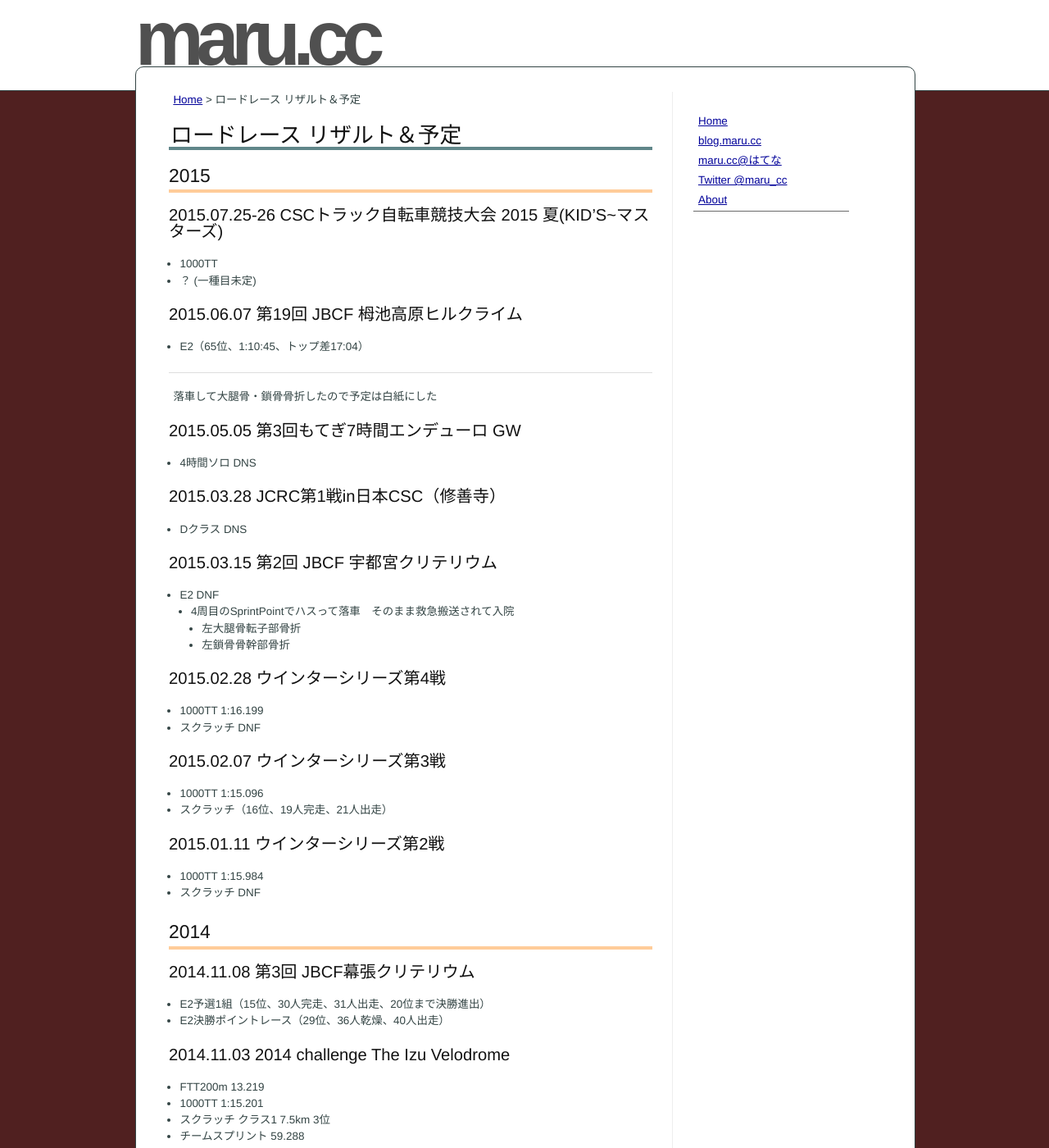
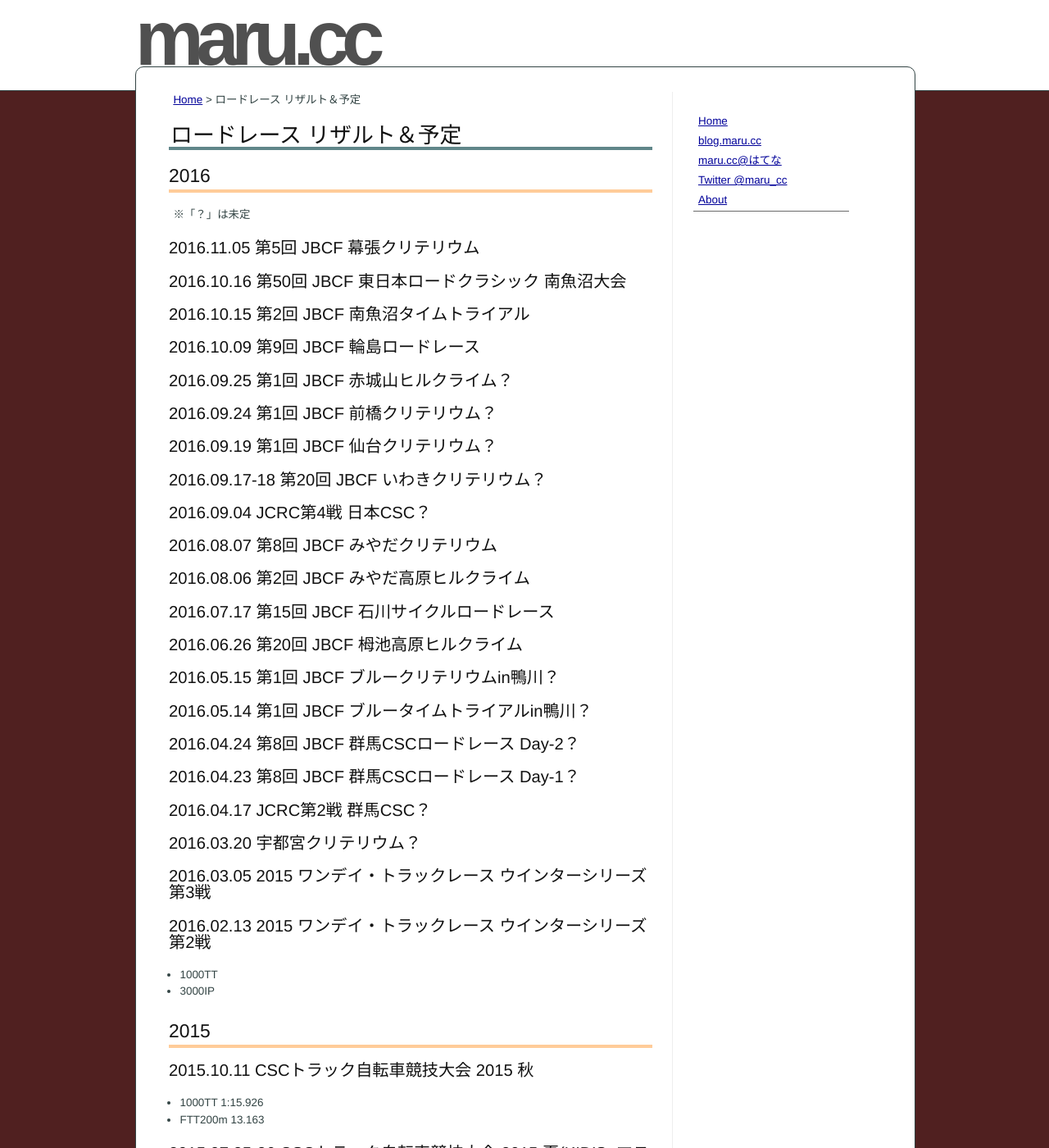
Before and after one commit to marucc/marucc.github.io, a Jekyll site: the page built from sports/results_bike.md, in a window 1280 px wide and 1400 px high. Shown: the whole window at 82% size. Built offline with Jekyll 4.4.1, drawn with Linux system fonts in a browser that asks for light colours; some of the changed text lies outside the part shown.

Commit message:
Published with https://stackedit.io/

```diff
--- a/sports/results_bike.md
+++ b/sports/results_bike.md
@@ -9,11 +9,63 @@ markdown: kramdown
 # ロードレース リザルト＆予定
 
 
+## 2016
+
+※「？」は未定
+
+### 2016.11.05  第5回 JBCF 幕張クリテリウム
+
+### 2016.10.16 第50回 JBCF 東⽇本ロードクラシック 南魚沼大会
+
+### 2016.10.15 第2回 JBCF 南魚沼タイムトライアル
+
+### 2016.10.09 第9回 JBCF 輪島ロードレース
+
+### 2016.09.25 第1回 JBCF 赤城山ヒルクライム？
+
+### 2016.09.24 第1回 JBCF 前橋クリテリウム？
+
+### 2016.09.19 第1回 JBCF 仙台クリテリウム？
+
+### 2016.09.17-18 第20回 JBCF いわきクリテリウム？
+
+### 2016.09.04 JCRC第4戦 日本CSC？
+
+### 2016.08.07 第8回 JBCF みやだクリテリウム
+
+### 2016.08.06  第2回 JBCF みやだ高原ヒルクライム
+
+### 2016.07.17 第15回 JBCF 石川サイクルロードレース
+
+### 2016.06.26  第20回 JBCF 栂池高原ヒルクライム
+
+### 2016.05.15 第1回 JBCF ブルークリテリウムin鴨川？
+
+### 2016.05.14  第1回 JBCF ブルータイムトライアルin鴨川？
+
+### 2016.04.24  第8回 JBCF 群馬CSCロードレース Day-2？
+
+### 2016.04.23  第8回 JBCF 群馬CSCロードレース Day-1？
+
+### 2016.04.17 JCRC第2戦 群馬CSC？
+
+### 2016.03.20 宇都宮クリテリウム？
+
+### 2016.03.05 2015 ワンデイ・トラックレース ウインターシリーズ第3戦
+
+### 2016.02.13 2015 ワンデイ・トラックレース ウインターシリーズ第2戦
+* 1000TT
+* 3000IP
+
 ## 2015
 
+### 2015.10.11 CSCトラック自転車競技大会 2015 秋
+* 1000TT 1:15.926
+* FTT200m 13.163
+
 ### 2015.07.25-26 CSCトラック自転車競技大会 2015 夏(KID’S~マスターズ)
-* 1000TT
-* ？ (一種目未定)
+* 1000TT 1:16.718
+* FTT200m 13.478
 
 ### 2015.06.07 第19回 JBCF 栂池高原ヒルクライム
 * E2（65位、1:10:45、トップ差17:04）
@@ -49,7 +101,7 @@ markdown: kramdown
 
 ### 2014.11.08 第3回 JBCF幕張クリテリウム
 - E2予選1組（15位、30人完走、31人出走、20位まで決勝進出）
-- E2決勝ポイントレース（29位、36人乾燥、40人出走）
+- E2決勝ポイントレース（29位、36人完走、40人出走）
 
 ### 2014.11.03 2014 challenge The Izu Velodrome
  - FTT200m 13.219
```
